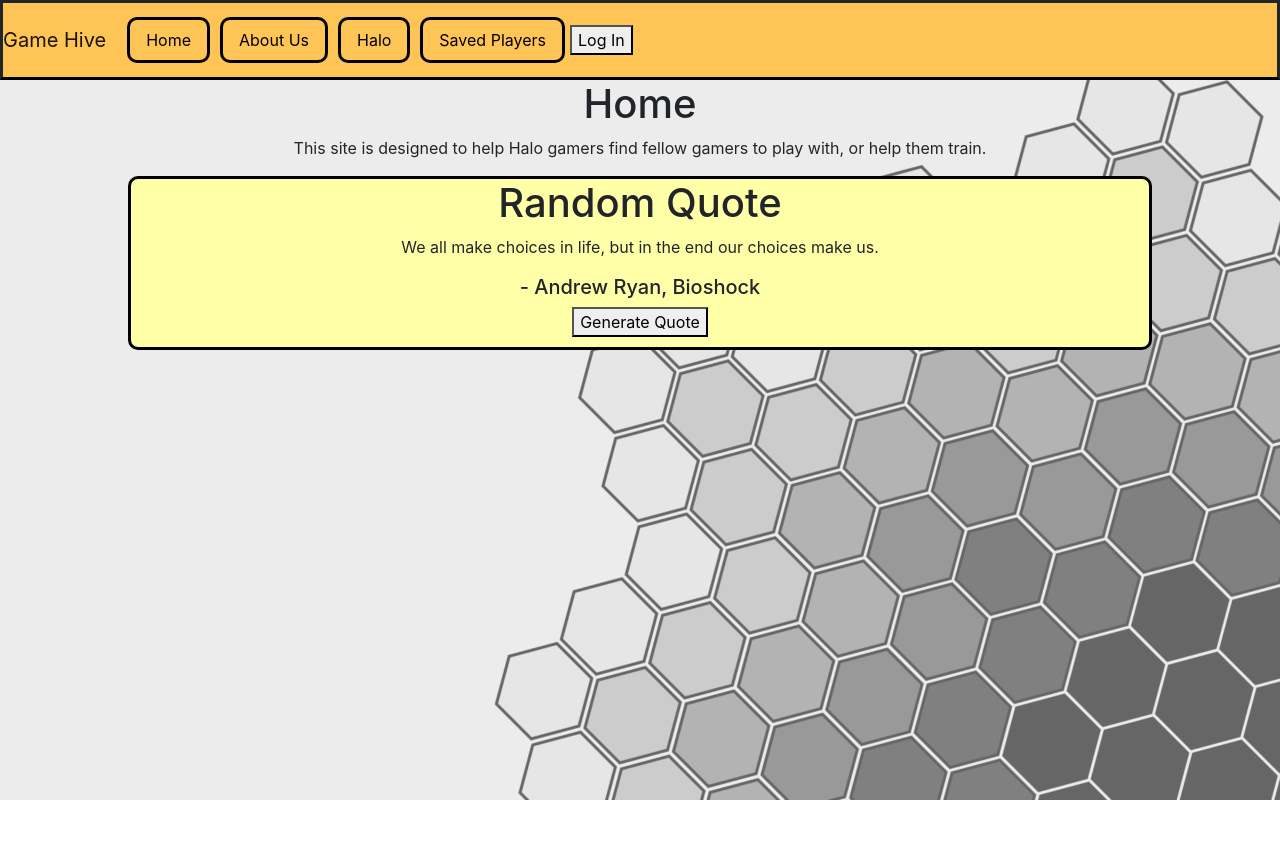
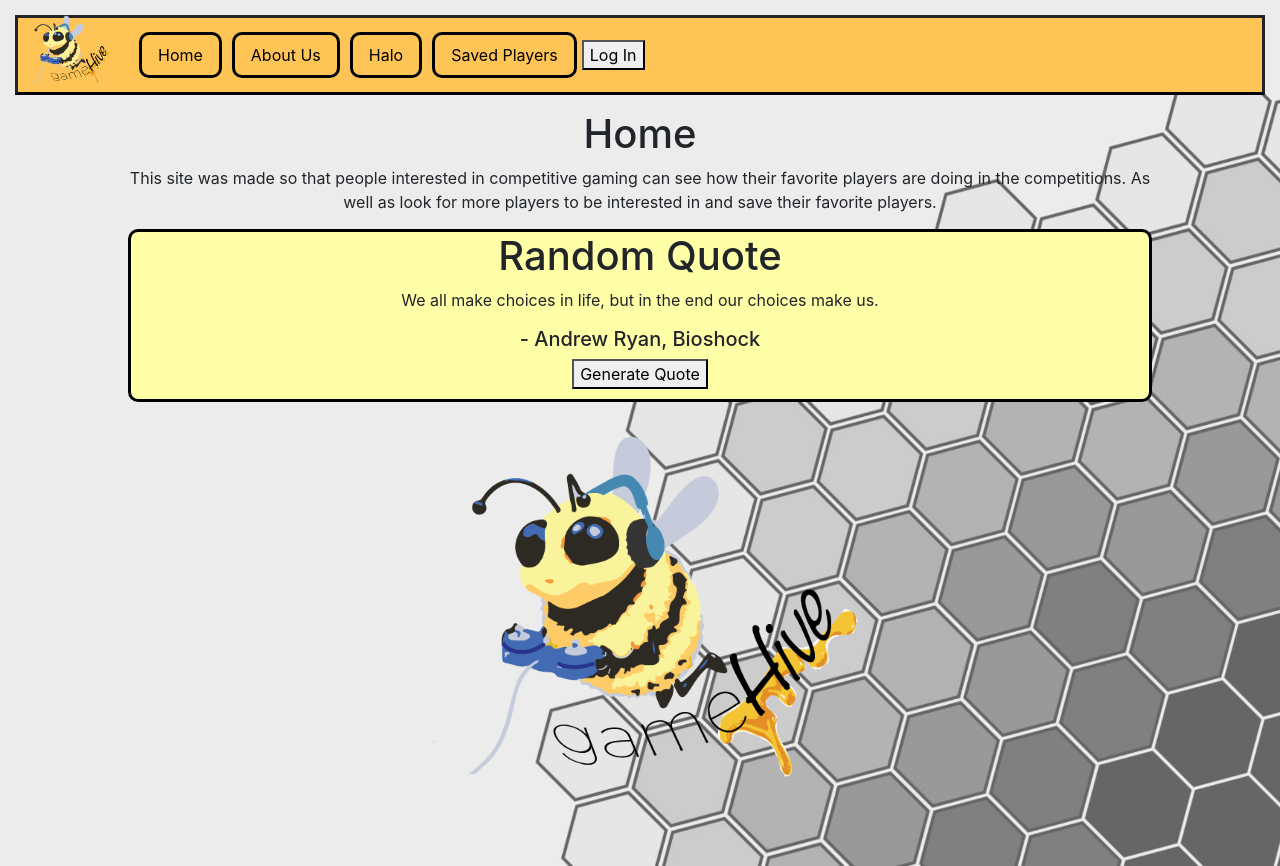
Before and after one commit to 301FinalProject/FrontEnd, a React (Create React App) app: page / in a window 1280 px wide. Before the commit the page ends 800 px from the top, so only its background shows below. Built offline with nearby package versions, Linux system fonts and the light colour scheme.

Commit message:
added some more css and images

```diff
--- a/src/App.css
+++ b/src/App.css
@@ -4,6 +4,7 @@ border-bottom: black;
 border-style: solid;
 background-color: rgb(255, 196, 86);
 height:10vh;
+margin:15px;
 }
 
 .nav-link {
@@ -30,6 +31,9 @@ div .quote {
 
 p {
   text-align: center;
+  width: 80%;
+  margin:0 auto;
+  padding-bottom: 15px;
 }
 
 body {
@@ -53,3 +57,10 @@ h1 {
 .card-title {
   text-align: center;
 }
+
+.hplogo {
+  display: block;
+  margin-left: auto;
+  margin-right: auto;
+  width: 50%;
+}
--- a/src/App.js
+++ b/src/App.js
@@ -8,6 +8,7 @@ import AboutUs from './AboutUs';
 import HaloPlayers from './HaloPlayers';
 import SavePlayers from './SavePlayers';
 import { Navbar, Nav } from 'react-bootstrap';
+import ghlogo from './images/ghlogo.png';
 
 import {
   BrowserRouter as Router,
@@ -58,7 +59,9 @@ class App extends React.Component {
       <>
         <Router>
           <Navbar>
-            <Navbar.Brand>Game Hive</Navbar.Brand>
+            <Navbar.Brand>
+              <img src={ghlogo} style={{width:100}} alt="ghlogo"/>
+            </Navbar.Brand>
             <Nav.Link as={Link} to="/">Home</Nav.Link>
             <Nav.Link as={Link} to="/aboutUs">About Us</Nav.Link>
             <Nav.Link as={Link} to="/haloPlayers">Halo</Nav.Link>
@@ -84,7 +87,7 @@ class App extends React.Component {
           <Switch>
             <Route exact path="/">
               <h1>Home</h1>
-              <p>This site is designed to help Halo gamers find fellow gamers to play with, or help them train.
+              <p>This site was made so that people interested in competitive gaming can see how their favorite players are doing in the competitions. As well as look for more players to be interested in and save their favorite players.
               </p>
               <div className="quote">
                 <h1 className="text-center">Random Quote</h1>
@@ -93,6 +96,7 @@ class App extends React.Component {
                   quote={this.state}
                 />
               </div>
+              <img className="hplogo" src={ghlogo} style={{width:500}} alt="ghlogo"/>
             </Route>
             <Route path="/aboutUs">
             <h1>About Us</h1>
```
Also changed, not shown: src/images/ghlogo.png (added).
